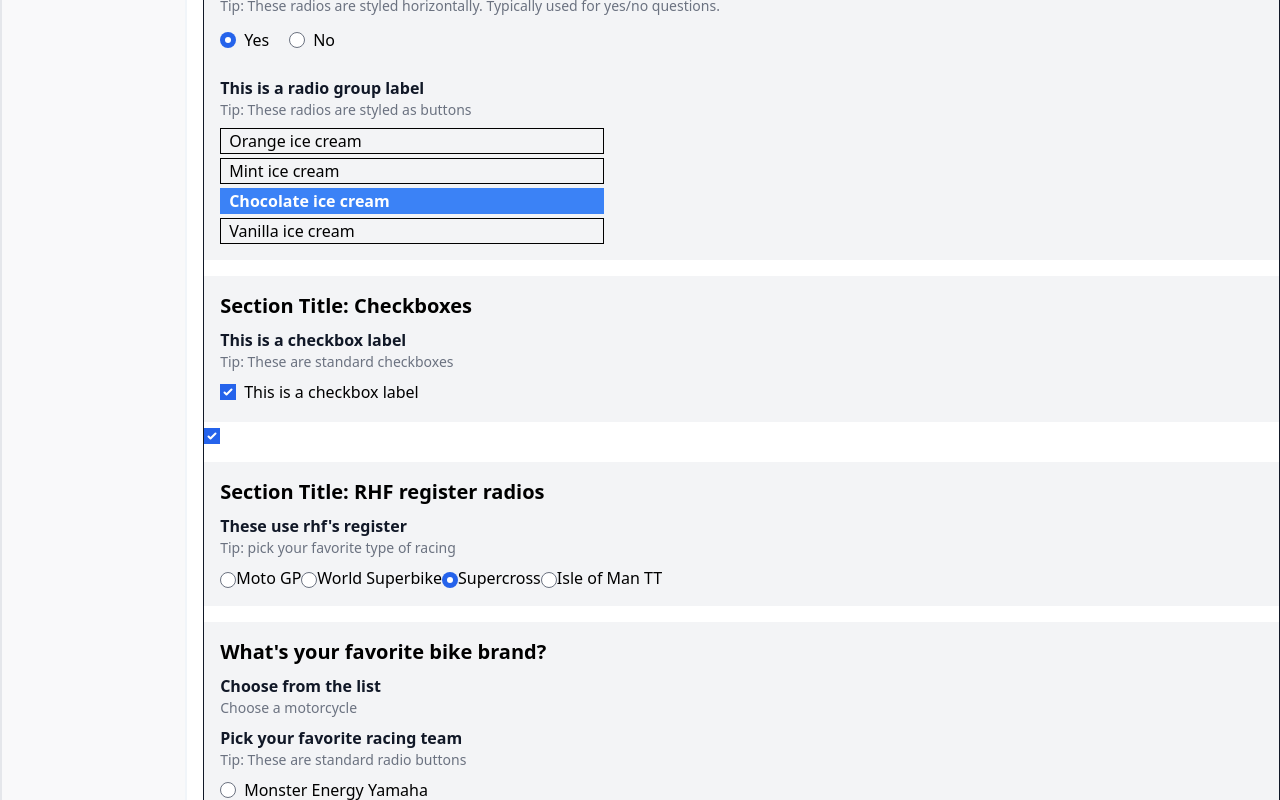
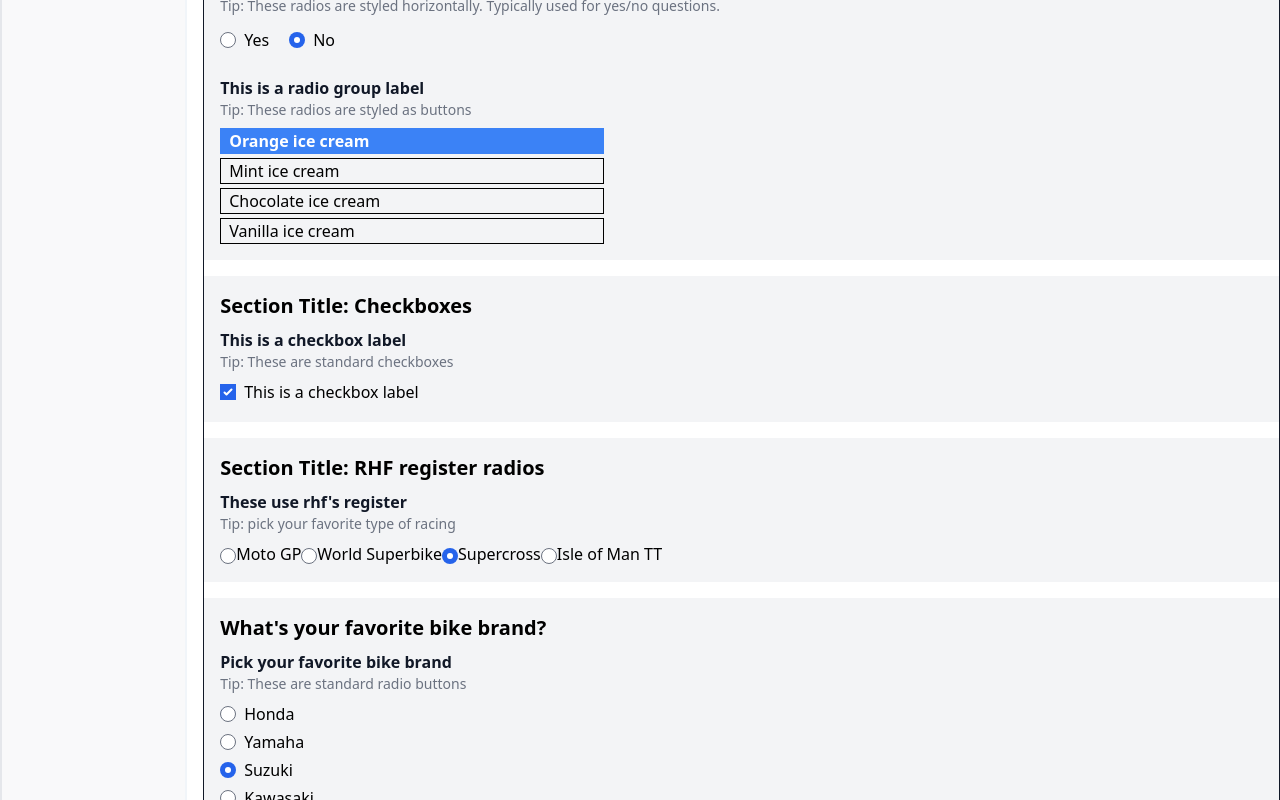
Before and after one commit to tayv/Project-Bubblegum, a Next.js app: page /forms/quiz-template in a window 1280 px wide. Shown: the part 760-1560 px from the top of the page. Built offline with nearby package versions, Linux system fonts and the light colour scheme.

Commit message:
Fixed defaultValue error on controlled components

```diff
--- a/components/atoms/checkbox.tsx
+++ b/components/atoms/checkbox.tsx
@@ -5,13 +5,12 @@ import Label from '@components/layout/Label'
 export type CheckboxStyle = "standard" | "toggle"
 export type CheckboxProps = {
   id: string
-  name: string
   label: string
   value?: any // HTMLInputElement type doesn't like use of boolean so switched to any
   style?: CheckboxStyle
   className?: string
   onChange?: any
-  defaultChecked: boolean
+  defaultChecked?: boolean
   defaultValue?: boolean // should match defaultChecked type
 
   // RHF prop types
@@ -24,7 +23,6 @@ const Checkbox: FC<CheckboxProps> = forwardRef<HTMLInputElement, CheckboxProps>(
   {
     id,
     style = "standard",
-    name,
     label,
     onChange,
     value,
@@ -41,7 +39,7 @@ const Checkbox: FC<CheckboxProps> = forwardRef<HTMLInputElement, CheckboxProps>(
         <input
           type="checkbox"
           id={id}
-          name={name}
+          name={id}
           defaultChecked={defaultChecked}
          // defaultValue={defaultChecked} // not necessary for single checkbox
           className="form-checkbox"
--- a/components/controlled-wrappers/WrapperCheckbox.tsx
+++ b/components/controlled-wrappers/WrapperCheckbox.tsx
@@ -13,8 +13,6 @@ const WrapperCheckbox: FC<CheckboxWrapperProps & CheckboxProps> = ({
 
   id,
   label,
-  name,
-  defaultChecked
 }) => {
 
   // stylemap used for future styling flexibility of the Checkbox component
@@ -27,8 +25,8 @@ const WrapperCheckbox: FC<CheckboxWrapperProps & CheckboxProps> = ({
    <>
       <Controller
         control={control}
-        name={name}
-        defaultValue={defaultChecked}
+        name={id}
+      //  defaultValue={defaultChecked}
 
         render={({ field: {onChange, value, ...props}  }) => (
           <>
@@ -37,7 +35,7 @@ const WrapperCheckbox: FC<CheckboxWrapperProps & CheckboxProps> = ({
               label={label}
              // onChange={(e: Event) => onChange(value = e)} // unnecessary for current setup
               onChange={onChange}
-              defaultChecked={defaultChecked}
+              defaultChecked={value}
               {...props}
             />
           </>
--- a/components/controlled-wrappers/WrapperRadioGroup.tsx
+++ b/components/controlled-wrappers/WrapperRadioGroup.tsx
@@ -39,9 +39,9 @@ const WrapperRadioGroup: FC<LimitedRadioProps & RadioGroupProps> = ({
       <Controller
         control={control}
         name={name}
-        defaultValue={defaultValue}
         render={({ field: {onChange, ...props} }) => (
           <>
+          {console.log("props: ", props)}
           <fieldset>
             <label htmlFor={name} className="block text-md font-bold text-gray-900">
               {groupLabel}
@@ -56,7 +56,7 @@ const WrapperRadioGroup: FC<LimitedRadioProps & RadioGroupProps> = ({
             >
 
             { options.map((option: {value: string, label: string}, index: number) => (
-              (defaultValue===option.value) ? ( // if defaultValue prop is set to a value then include defaultChecked
+              (props.value===option.value) ? ( // if defaultValue prop is set to a value then include defaultChecked
                   <RadioButton
                     key={index}
                     {...props}
--- a/pages/forms/quiz-template.tsx
+++ b/pages/forms/quiz-template.tsx
@@ -11,7 +11,6 @@ import Section from '@components/layout/Section'
 import WrapperCheckbox from '@components/controlled-wrappers/WrapperCheckbox'
 import Tip from '@components/layout/Tip'
 import Label from '@components/layout/Label'
-import Checkbox from '@components/atoms/checkbox'
 
 // data for Breadcrumbs
 const crumbs = [
@@ -79,33 +78,50 @@ const QuizTemplate: FC = () => {
       // Format { sectionID: showSectionBoolean }
       textInput: true,
       radioInput: false,
-      checkboxInput: true
+      checkboxInput: true,
+      rhfradios: true,
+      moto: true,
     }
   )
 
-
-  const testcheckbox = watch("registercheckbox")
-  const renderTest = () => {
-   console.log("registercheckbox test:", testcheckbox)
-   !!testcheckbox && console.log("testcheckbox: ", testcheckbox)
+    // set up form default values
+    const defaultValues = {
+      // Text Input Section
+      singleInput: "",
+      // Radio Input Section
+      standardRadio: "mint",
+      horizontalRadio: "no",
+      buttonRadio: "orange-button",
+      bikeBrandRadio: "suzuki",
+      motoTeamRadio: "honda",
+      registerradio: "supercross", // works
+      // Checkbox Input Section
+      checkboxInput: true,
     }
 
-  // set up form default values
     useEffect(() => {
-    let defaultValues = {
-      registercheckbox: true,
-      registerradio: "supercross", // works
-     // buttonRadio:
-    }
+
+
       reset({ ...defaultValues })
     }, [])
 
-  const fieldValue = {
-    registercheckbox: getValues("registercheckbox") ,
-    buttonRadio: watch("buttonRadio", "chocolate-radio"),
+    const fieldValues = {
+      // Text Input Section
+      singleInput: getValues("singleInput"),
+      // Radio Input Section
+      standardRadio: getValues("standardRadio"),
+      horizontalRadio: getValues("horizontalRadio"),
+      buttonRadio: getValues("buttonRadio"),
       registerradio: watch("registerradio"),
+      bikeBrandRadio: watch("bikeBrandRadio"),
+      motoTeamRadio: watch("motoTeamRadio"),
+      // Checkbox Input Section
+      checkboxInput: getValues("checkboxInput"),
+
     }
-  console.log("values: ", fieldValue)
+
+  // TESTING END ------------------------------------------------------------------------------------
+
 
   // END OF TEST CODE ------------------------------------------------------------------------------------
 
@@ -153,7 +169,6 @@ const QuizTemplate: FC = () => {
             tipText="Tip: These are standard radio buttons"
             control={control}
             style="standard"
-            defaultValue="orange"
             options={ [
               {value: "orange", label: "Orange ice cream"},
               {value: "mint", label: "Mint ice cream"},
@@ -167,7 +182,6 @@ const QuizTemplate: FC = () => {
             tipText="Tip: These radios are styled horizontally. Typically used for yes/no questions."
             control={control}
             style="horizontal"
-            defaultValue="yes"
             options={ [
                 {value: "yes", label: "Yes"},
                 {value: "no", label: "No"},
@@ -180,7 +194,6 @@ const QuizTemplate: FC = () => {
             tipText="Tip: These radios are styled as buttons"
             control={control}
             style="button"
-            defaultValue="chocolate-button"
             options={ [
               {value: "orange-button", label: "Orange ice cream"},
               {value: "mint-button", label: "Mint ice cream"},
@@ -194,10 +207,8 @@ const QuizTemplate: FC = () => {
           <Label type="standard" label="This is a checkbox label" />
           <Tip text="Tip: These are standard checkboxes" type="standard" />
           <WrapperCheckbox
-            id="test-checkbox"
+            id="checkboxInput"
             style="standard"
-            name="test-checkbox"
-            defaultChecked={true}
             label="This is a checkbox label"
             control={control}
           />
@@ -207,19 +218,7 @@ const QuizTemplate: FC = () => {
        {/* VISIBILITY CONDITION TEST SECTION --------------------------------------------- */}
 
           {
-          useEffect(() => { renderTest() }, [testcheckbox])
-          // !!testcheckbox && <Section id="test" style="standard">
-          // </Section>
-        }
-
-
-          <div>
-            <input {...register("registercheckbox")} id="registercheckbox" type="checkbox" value="A" />
-            {!!sectionVis.radioInput && <label htmlFor="registercheckbox"> I have a bike </label> }
-            </div>
-
-          {
-            !!fieldValue.registercheckbox && <Section id="rhf-radios" style="standard">
+            sectionVis.rhfradios && <Section id="rhf-radios" style="standard">
               <Heading text="Section Title: RHF register radios" size="h3" type="primary"/>
               <Label type="standard" label="These use rhf's register" />
               <Tip text="Tip: pick your favorite type of racing" type="standard" />
@@ -234,12 +233,10 @@ const QuizTemplate: FC = () => {
             </Section>
           }
 
-          <Section id="moto" style="standard">
-            <Heading text={(fieldValue.registerradio === "motogp") ? "Who's your favorite team?" : "What's your favorite bike brand?"} size="h3" type="primary"/>
-            <Label type="standard" label="Choose from the list" />
-            <Tip text={(fieldValue.registerradio === "motogp") ? "Choose a bike brand" : "Choose a motorcycle"} type="standard" />
+           { (fieldValues.registerradio === "supercross") && <Section id="moto" style="standard">
+            <Heading text={(fieldValues.registerradio === "motogp") ? "Who's your favorite team?" : "What's your favorite bike brand?"} size="h3" type="primary"/>
             {
-              (fieldValue.registerradio === "motogp") ?
+              (fieldValues.checkboxInput ) ?
                 <WrapperRadioGroup
                   name="bikeBrandRadio"
                   groupLabel="Pick your favorite bike brand"
@@ -251,7 +248,8 @@ const QuizTemplate: FC = () => {
                     {value: "honda", label: "Honda"},
                     {value: "yamaha", label: "Yamaha"},
                     {value: "suzuki", label: "Suzuki"},
-                    {value: "kawasaki", label: "Kawasaki"}] }
+                    {value: "kawasaki", label: "Kawasaki"}
+                  ] }
                 /> :
                   <WrapperRadioGroup
                     name="motoTeamRadio"
@@ -259,22 +257,22 @@ const QuizTemplate: FC = () => {
                     tipText="Tip: These are standard radio buttons"
                     control={control}
                     style="standard"
-                    defaultValue="honda"
                     options={ [
                       {value: "yamaha", label: "Monster Energy Yamaha"},
                       {value: "honda", label: "Repsol Honda"},
                       {value: "ducati", label: "Factory Ducati"},
-                      {value: "vr46", label: "VR 46 Ducati"}] }
+                      {value: "vr46", label: "VR 46 Ducati"}
+                    ] }
                   />
             }
           </Section>
+        }
 
           <button
             type="button"
             className="mt-4 block border-gray-900 bg-blue-300 border px-2 py-1"
             onClick={ () => {
-              setSectionVis({ ...sectionVis, radioInput: !sectionVis.radioInput })
-              console.log("sectionVis updated: ", sectionVis)
+              setSectionVis({ ...sectionVis, rhfradios: !sectionVis.rhfradios })
             }}
             >Toggle Visiblity
           </button>
@@ -286,11 +284,12 @@ const QuizTemplate: FC = () => {
           type="button"
           className="block border-gray-900 bg-gray-300 border px-2 py-1"
           onClick={ () => {
-            const testGetVal = getValues("test-checkbox")
+            const testGetVal = getValues("regcheck")
             console.log(testGetVal)
           } }>
           Get Input Value
         </button>
+
         <button
           type="submit"
           className="mt-4 block border-gray-900 bg-gray-300 border px-2 py-1"
@@ -301,7 +300,6 @@ const QuizTemplate: FC = () => {
 
     </LayoutContainerSide>
 
-
   </>
   )
 }
```
Lines whose indentation alone changed are shown as unchanged.
